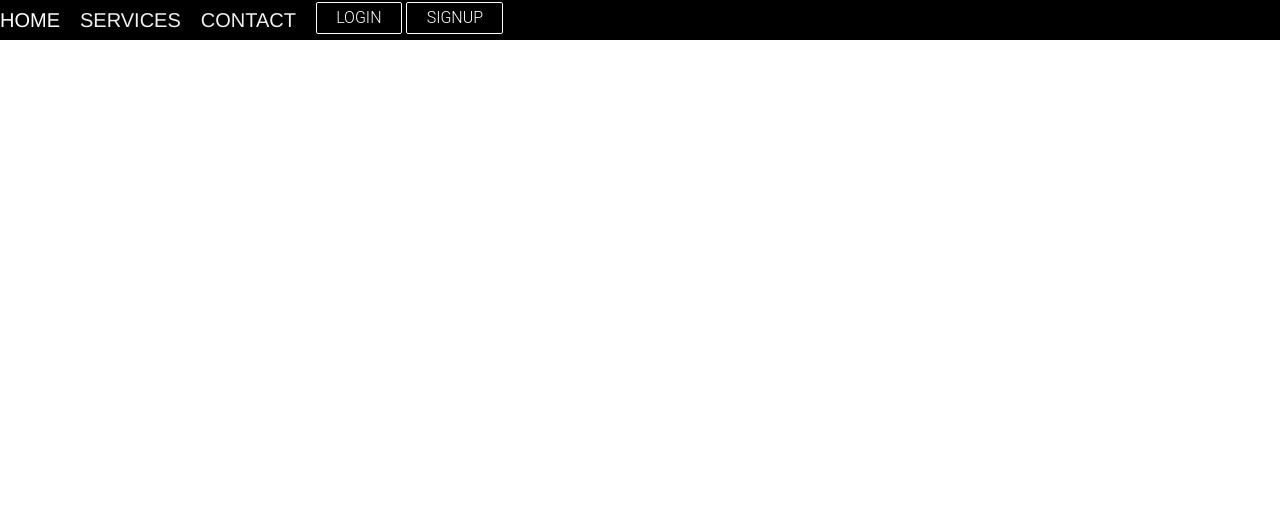
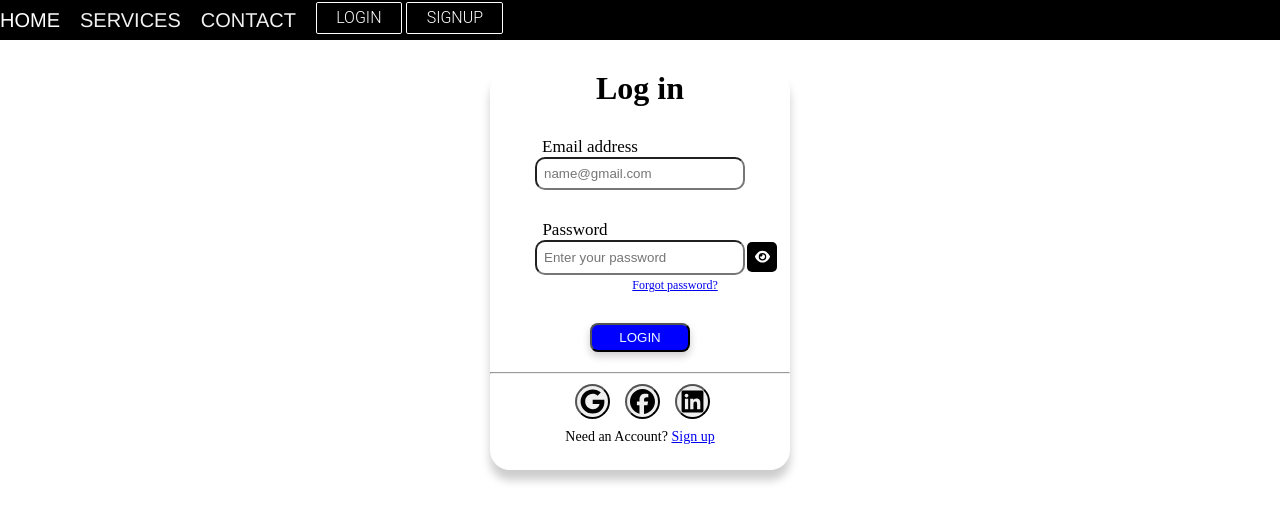
Before and after one commit to muskan612/Login-Page, a React (Create React App) app: page / in a window 1280 px wide. Shown: the top 522 px of the page. Built offline with nearby package versions, Linux system fonts and the light colour scheme.

Commit message:
finally done

```diff
--- a/src/App.js
+++ b/src/App.js
@@ -1,22 +1,21 @@
-import Login from './components/Login';
-import Signup from './components/Signup';
-import Home from './components/Home';
-import { BrowserRouter as Router, Routes, Route } from 'react-router-dom';
-import React, { useState } from 'react';
-import Footer from './components/Footer';
-import Navbar from './components/Navbar';
+import Login from "./components/Login";
+import Signup from "./components/Signup";
+import Home from "./components/Home";
+import { BrowserRouter as Router, Routes, Route } from "react-router-dom";
+import React, { useState } from "react";
+import Navbar from "./components/Navbar";
 function App() {
   const [isAuthenticated, setisAuthenticated] = useState(false);
   return (
     <>
       <Router>
-				<div className='App'>
-				<Navbar isAuthenticated={isAuthenticated}/>
+        <div className="App">
+          <Navbar isAuthenticated={isAuthenticated} />
 
           <Routes>
-						<Route path='/login' element={<Login />} />
-						<Route path='/signup' element={<Signup />} />
-						<Route path='/home' element={<Home />} />
+            <Route path="/" element={<Login />} />
+            <Route path="/signup" element={<Signup />} />
+            <Route path="/home" element={<Home />} />
           </Routes>
         </div>
       </Router>
--- /dev/null
+++ b/src/components/Data.js
@@ -0,0 +1,13 @@
+const database = [
+  {
+    key: 1,
+    email: "devkumarvangar@gmail.com",
+    password: "Devkum@r",
+  },
+  {
+    key: 2,
+    email: "user2@gmail.com",
+    password: "Pass@2",
+  },
+];
+export default database;
--- a/src/components/Login.css
+++ b/src/components/Login.css
@@ -13,11 +13,11 @@ code {
     monospace;
 } */
 
-body{
+/* body{
   margin: 0%;
   margin-top: 12%;
   background-size: cover;
-}
+} */
 
 .card1 {
     margin-top: 100px;
--- a/src/components/Login.js
+++ b/src/components/Login.js
@@ -1,94 +1,129 @@
-import React, { useState } from 'react';
-import './Login.css';
+import React, { useEffect, useState } from "react";
+import "./Login.css";
 //import Navbar from './Navbar';
-import { Link } from 'react-router-dom';
-import { FontAwesomeIcon } from '@fortawesome/react-fontawesome';
+import { Link, useNavigate } from "react-router-dom";
+import { FontAwesomeIcon } from "@fortawesome/react-fontawesome";
 import {
   faGoogle,
   faFacebook,
   faLinkedin,
-} from '@fortawesome/free-brands-svg-icons'; // <-- import styles to be used
-import { faEye, faEyeSlash } from '@fortawesome/free-solid-svg-icons';
+} from "@fortawesome/free-brands-svg-icons"; // <-- import styles to be used
+import { faEye, faEyeSlash, faIgloo } from "@fortawesome/free-solid-svg-icons";
+import database from "./Data";
+
+const check = (prop) => {
+  const user = database.filter(
+    (u) => u.email === prop.email && u.password === prop.password,
+  );
+  return user.length;
+};
 
 const Login = () => {
+  const navigate = useNavigate();
   const myStyle = {
-		height: '25px',
-		width: '25px',
+    height: "25px",
+    width: "25px",
   };
   const [mode, setMode] = useState(faEye);
-	const [visibility, setVisibility] = useState('password');
+  const [visibility, setVisibility] = useState("password");
   const toggleButton = () => {
     if (mode === faEye) {
       setMode(faEyeSlash);
-			setVisibility('text');
+      setVisibility("text");
     } else {
       setMode(faEye);
-			setVisibility('password');
+      setVisibility("password");
+    }
+  };
+  const [user, setUser] = useState({
+    email: "",
+    password: "",
+  });
+
+  const handleInputs = (e) => {
+    setUser({ ...user, [e.target.name]: e.target.value });
+  };
+
+  const handleSubmit = (event) => {
+    event.preventDefault();
+    if (check(user)) {
+      localStorage.setItem("token", "Success");
+      navigate("/home");
+      window.location.reload();
+    } else {
+      alert("Invalid credentials");
     }
   };
 
+  useEffect(() => {
+    const token = localStorage.getItem("token");
+    if (token === "Success") {
+      navigate("/home");
+    }
+  }, []);
+
   return (
     <div style={{ fontFamily: "'Open Sans', sans-serif" }}>
-
-			<div className='card1'>
+      <div className="card1">
         <h1>Log in</h1>
-				<form id='form1' action='./Home'>
-					<div className='input01'>
-						<label forHtml='email' className='email1 '>
-							Email address
-						</label>
+        <form id="form1" onSubmit={handleSubmit}>
+          <div className="input01">
+            <label className="email1 ">Email address</label>
 
             <input
-							type='email'
+              type="email"
+              name="email"
+              value={user.email}
+              onChange={handleInputs}
               required
-							className='form-control1 '
-							id='exampleFormControlInput1'
-							placeholder='name@gmail.com'
+              className="form-control1 "
+              id="exampleFormControlInput1"
+              placeholder="name@gmail.com"
             />
           </div>
-					<div className='input02'>
-						<label forHtml='password' className='password1'>
-							Password
-						</label>
-						<div className='buttonIn1'>
+          <div className="input02">
+            <label className="password1">Password</label>
+            <div className="buttonIn1">
               <input
-								id='eye1'
+                id="eye1"
                 type={visibility}
+                name="password"
+                value={user.password}
+                onChange={handleInputs}
                 required
-								pattern="(?=.*\W|_)(?=.*[a-z])(?=.*[A-Z]).{8,}"
-								title='password must contain at least 4 characters including at least one uppercase, one lowercase letter and one special character.'
-								className='form-control1'
-								placeholder='Enter your password'
+                pattern="(?=.*\W|_)(?=.*[a-z])(?=.*[A-Z]).{4,}"
+                title="password must contain at least 4 characters including at least one uppercase, one lowercase letter and one special character."
+                className="form-control1"
+                placeholder="Enter your password"
               />
-							<button type='button' onClick={toggleButton} className='eye1'>
+              <button type="button" onClick={toggleButton} className="eye1">
                 <FontAwesomeIcon icon={mode} />
               </button>
-              <a href='/' id='Forget1'>
+              <a href="/" id="Forget1">
                 Forgot password?
               </a>
             </div>
           </div>
 
-
-					<button type='submit' form='form1' className='loginform-button1'>
+          <button type="submit" className="loginform-button1">
             LOGIN
           </button>
         </form>
 
         <hr />
-				<form action='./Home'>
-					<button type='submit' className='icons1'>
+        <form>
+          <button type="submit" className="icons1">
             <FontAwesomeIcon style={myStyle} icon={faGoogle} />
           </button>
-					<button type='submit' className='icons1'>
+          <button type="submit" className="icons1">
             <FontAwesomeIcon style={myStyle} icon={faFacebook} />
           </button>
-					<button type='submit' className='icons1'>
+          <button type="submit" className="icons1">
             <FontAwesomeIcon style={myStyle} icon={faLinkedin} />
           </button>
         </form>
-				<p style={{ fontSize: '14px' }}>
-					Need an Account? <Link to='/Signup'>Sign up</Link>
+        <p style={{ fontSize: "14px" }}>
+          Need an Account? <Link to="/Signup">Sign up</Link>
         </p>
       </div>
     </div>
--- a/src/components/Navbar.css
+++ b/src/components/Navbar.css
@@ -42,6 +42,7 @@ nav {
     color: white;
     text-align: center;
     transition: all 0.2s;
+    background-color: black;
 }
 
 .btn1:hover {
--- a/src/components/Navbar.js
+++ b/src/components/Navbar.js
@@ -1,39 +1,41 @@
-import React, { useState } from 'react';
-import { Link } from 'react-router-dom';
-import { ReactDOM } from 'react';
-import './Navbar.css';
+import React from "react";
+import { Link, useNavigate } from "react-router-dom";
+import "./Navbar.css";
 
+export default function Navbar() {
+  const navigate = useNavigate();
+  const token = localStorage.getItem("token");
 
-export default function Navbar(props) {
-const isAuthenticated = props.isAuthenticated;
+  const logout = () => {
+    localStorage.removeItem("token");
+    navigate("/");
+  };
+
   return (
     <nav>
-			<ul className='list'>
-				<li className='items'>
-					<Link to='/home' style={{ textDecoration: 'none', color: 'white' }}>
+      <ul className="list">
+        <li className="items">
+          <Link to="/home" style={{ textDecoration: "none", color: "white" }}>
             Home
           </Link>
         </li>
-				<li className='items'>Services</li>
-				<li className='items'>Contact</li>
-        {!isAuthenticated && (
+        <li className="items">Services</li>
+        <li className="items">Contact</li>
+        {token === "Success" ? (
+          <button className="btn2" onClick={logout}>
+            LOGOUT
+          </button>
+        ) : (
           <div>
-           <Link to='/login' className='btn1'>
+            <Link to="/" className="btn1">
               LOGIN
             </Link>
-          <Link to='/signup' className='btn2'>
+            <Link to="/signup" className="btn2">
               SIGNUP
             </Link>
           </div>
         )}
-
-        {isAuthenticated && (
-          <Link to='/' className='btn3'>
-            LOGOUT
-          </Link>
-        )}
       </ul>
     </nav>
-
   );
 }
--- a/src/components/Signup.css
+++ b/src/components/Signup.css
@@ -1,6 +1,6 @@
-.body{
+/* .body{
   background-image: url("../images/loginbg.jpg");
-}
+} */
 
 .card {
 
```
Also changed, not shown: src/components/Home.js (+8 -9 lines), src/components/Signup.js (+49 -42 lines). Lines whose indentation alone changed are shown as unchanged.
